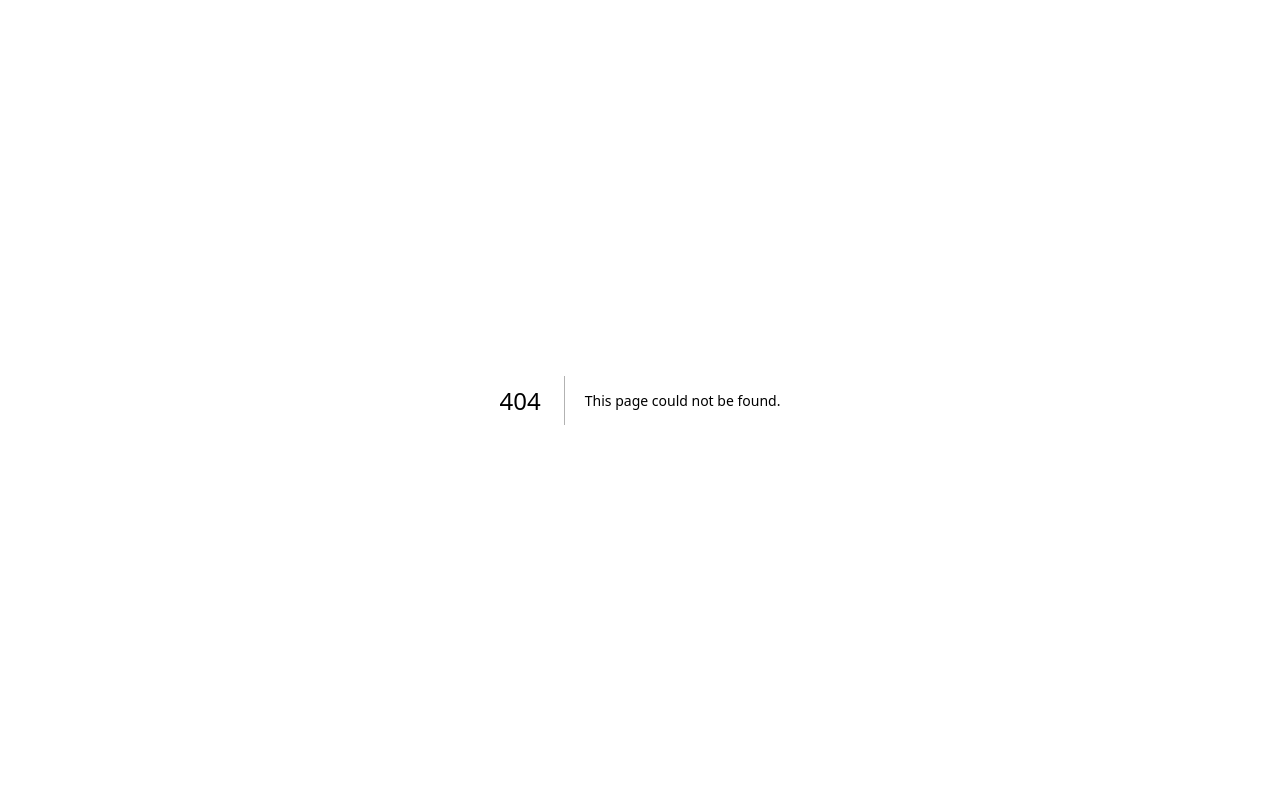
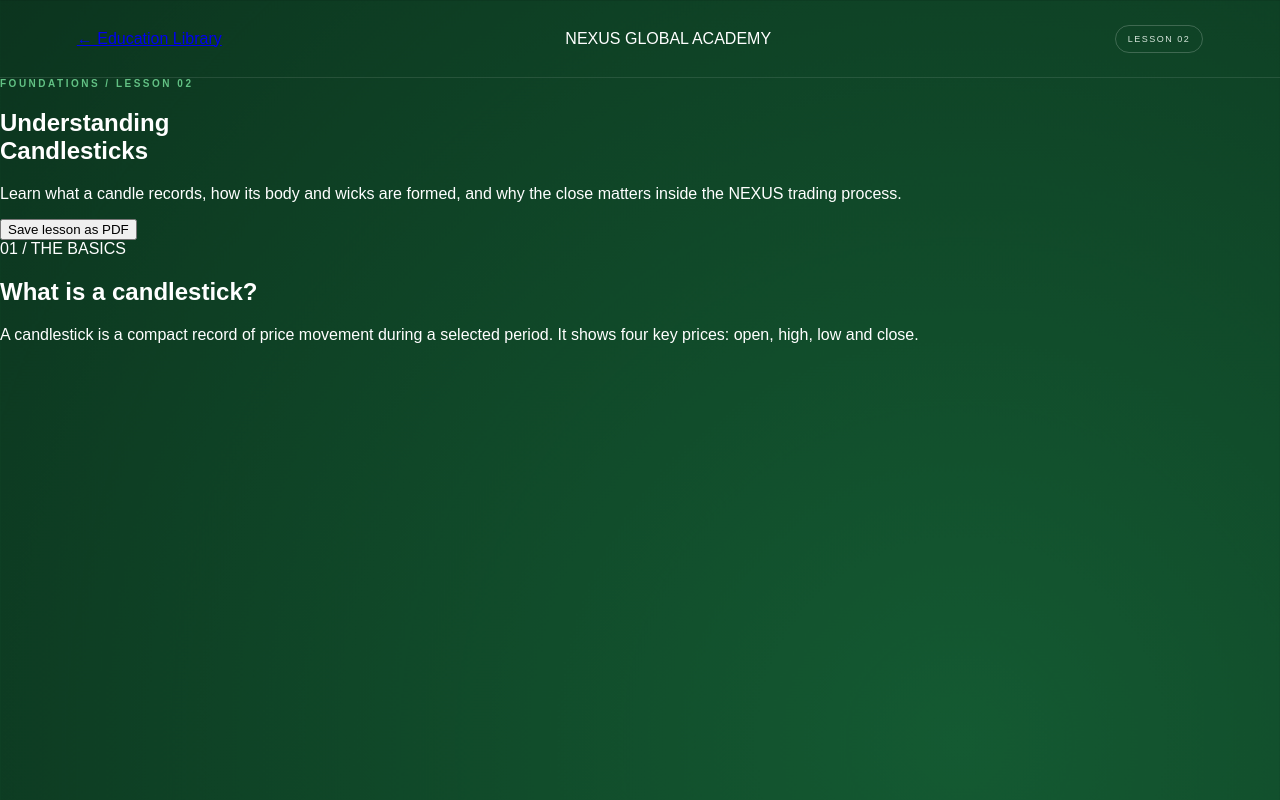
Before and after one commit to Oxlucky/NEXUS-GLOBAL-ACADEMY-EDUCATION, a Next.js app: page /lessons/understanding-candlesticks in a window 1280 px wide. Before the commit this address had no page. Shown: the top 800 px of the page. Built offline with nearby package versions, Linux system fonts and the light colour scheme.

Commit message:
Add Lesson 02 Understanding Candlesticks

```diff
--- /dev/null
+++ b/app/lessons/understanding-candlesticks/page.tsx
@@ -0,0 +1,117 @@
+const lessons = [
+  {title:"Open", text:"The price where the candle begins."},
+  {title:"High", text:"The highest price reached during the candle."},
+  {title:"Low", text:"The lowest price reached during the candle."},
+  {title:"Close", text:"The price where the candle finishes."},
+];
+
+function Candle({bullish=false}:{bullish?:boolean}) {
+  return (
+    <svg viewBox="0 0 110 210" className="lesson-candle" role="img" aria-label={bullish ? "Bullish candlestick" : "Bearish candlestick"}>
+      <line x1="55" y1="18" x2="55" y2="192" className={bullish ? "wick-green" : "wick-red"} />
+      <rect x="31" y={bullish ? "65" : "45"} width="48" height="100" rx="5" className={bullish ? "body-green" : "body-red"} />
+    </svg>
+  );
+}
+
+function Anatomy() {
+  return (
+    <div className="anatomy">
+      <svg viewBox="0 0 500 270" role="img" aria-label="Original NEXUS candlestick anatomy diagram">
+        <line x1="190" y1="28" x2="190" y2="238" className="wick-green-wide" />
+        <rect x="145" y="85" width="90" height="95" rx="6" className="body-green" />
+        <line x1="238" y1="35" x2="315" y2="35" className="guide" />
+        <line x1="238" y1="85" x2="315" y2="85" className="guide" />
+        <line x1="238" y1="180" x2="315" y2="180" className="guide" />
+        <line x1="238" y1="238" x2="315" y2="238" className="guide" />
+        <text x="325" y="39" className="diagram-label">High</text>
+        <text x="325" y="89" className="diagram-label">Close</text>
+        <text x="325" y="184" className="diagram-label">Open</text>
+        <text x="325" y="242" className="diagram-label">Low</text>
+        <text x="35" y="255" className="diagram-note">Bullish candle: close is above the open.</text>
+      </svg>
+    </div>
+  );
+}
+
+export default function UnderstandingCandlesticks() {
+  return (
+    <main className="lesson-page">
+      <header className="nav lesson-nav">
+        <a href="/" className="back">← Education Library</a>
+        <div className="lesson-brand">NEXUS GLOBAL ACADEMY</div>
+        <span className="badge">LESSON 02</span>
+      </header>
+
+      <section className="lesson-hero">
+        <p className="eyebrow">FOUNDATIONS / LESSON 02</p>
+        <h1>Understanding<br/><span>Candlesticks</span></h1>
+        <p>Learn what a candle records, how its body and wicks are formed, and why the close matters inside the NEXUS trading process.</p>
+        <button className="print-button" onClick={() => window.print()}>Save lesson as PDF</button>
+      </section>
+
+      <section className="lesson-section">
+        <div className="section-kicker">01 / THE BASICS</div>
+        <h2>What is a candlestick?</h2>
+        <p>A candlestick is a compact record of price movement during a selected period. It shows four key prices: open, high, low and close.</p>
+        <div className="candle-pair">
+          <div><Candle bullish/><strong className="green-text">Bullish</strong><p>Close above open.</p></div>
+          <div><Candle/><strong className="red-text">Bearish</strong><p>Close below open.</p></div>
+        </div>
+      </section>
+
+      <section className="lesson-section soft">
+        <div className="section-kicker">02 / CANDLE ANATOMY</div>
+        <h2>Read the four prices.</h2>
+        <Anatomy/>
+        <div className="anatomy-grid">
+          {lessons.map(item => <article key={item.title}><strong>{item.title}</strong><p>{item.text}</p></article>)}
+        </div>
+      </section>
+
+      <section className="lesson-section">
+        <div className="section-kicker">03 / BODY & WICKS</div>
+        <h2>The body shows the open-to-close movement.</h2>
+        <p>The body represents the distance between the opening price and closing price. A larger body shows a larger open-to-close movement during that period.</p>
+        <p>The upper and lower wicks show how far price travelled beyond the body. A wick can provide useful information, but a wick by itself is not an automatic entry signal.</p>
+      </section>
+
+      <section className="lesson-section soft">
+        <div className="section-kicker">04 / THE CLOSE</div>
+        <h2>Why the candle close matters.</h2>
+        <div className="close-grid">
+          <article className="close-card green-border"><h3>Bullish close</h3><p>A bullish close can support a bullish idea when it forms in the right market context and at a relevant technical area.</p></article>
+          <article className="close-card red-border"><h3>Bearish close</h3><p>A bearish close can support a bearish idea under the equivalent conditions.</p></article>
+        </div>
+        <div className="rule">A bullish candle does not automatically mean BUY. A bearish candle does not automatically mean SELL.</div>
+      </section>
+
+      <section className="lesson-section">
+        <div className="section-kicker">05 / THE NEXUS PROCESS</div>
+        <h2>We do not chase candles.</h2>
+        <p>The candle is one part of a structured setup. Read the market in sequence:</p>
+        <div className="sequence">
+          {["Market Direction","Technical Area","Candle Behaviour","Candle Close","Confirmation","Entry + Risk"].map((x,i)=><div key={x}><span>0{i+1}</span><strong>{x}</strong></div>)}
+        </div>
+        <div className="rule">NO CONFIRMATION = NO ENTRY.</div>
+      </section>
+
+      <section className="lesson-section soft">
+        <div className="section-kicker">06 / STUDENT PRACTICE</div>
+        <h2>Before considering an entry, ask:</h2>
+        <ol className="questions">
+          <li>What is the current market direction?</li>
+          <li>Where is the relevant technical area?</li>
+          <li>What did the candle do at that area?</li>
+          <li>Where did the candle close?</li>
+          <li>What is the confirmation?</li>
+          <li>Where is the entry trigger?</li>
+          <li>Where is the stop loss?</li>
+          <li>Where is the target?</li>
+        </ol>
+      </section>
+
+      <footer><strong>NEXUS GLOBAL ACADEMY</strong><span>Lesson 02 • Understanding Candlesticks</span></footer>
+    </main>
+  );
+}
```
